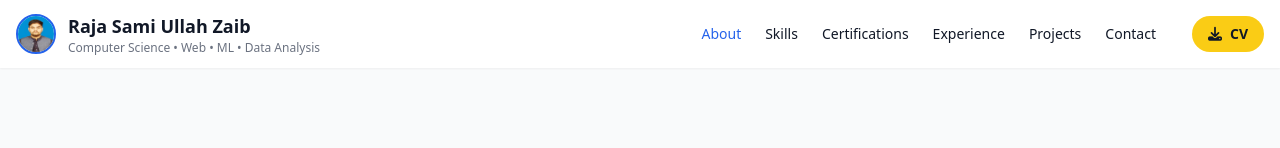
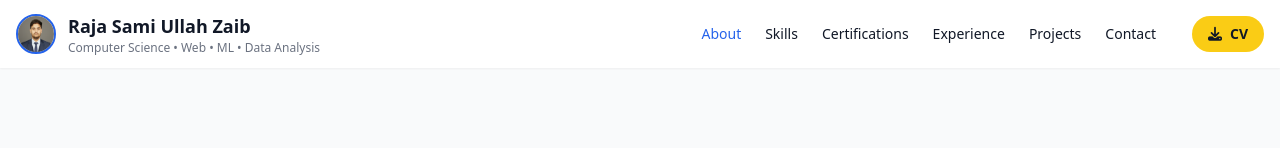
Before and after one commit to RajaSamiUllahZaib/Portiflo, a plain HTML site: page about.html in a window 1280 px wide. Shown: the top 148 px of the page. Drawn offline with nearby package versions, Linux system fonts and the light colour scheme.

Commit message:
Update about.html
Signed-off-by: Raja Sami ullah Zaib <samizaib54321@gmail.com>

```diff
--- a/about.html
+++ b/about.html
@@ -15,7 +15,7 @@
   <header class="fixed top-0 left-0 right-0 bg-white/95 dark:bg-gray-800/95 shadow-sm z-40">
     <div class="container mx-auto flex items-center justify-between px-4 py-3">
       <a class="flex items-center gap-3" href="index.html">
-        <img src="SAMI ETEA.jpeg" class="w-10 h-10 rounded-full border-2 border-blue-600">
+        <img src="sami.png" class="w-10 h-10 rounded-full border-2 border-blue-600">
         <div>
           <div class="text-lg font-semibold">Raja Sami Ullah Zaib</div>
           <div class="text-xs text-gray-500 dark:text-gray-300">Computer Science • Web • ML • Data Analysis</div>
```
